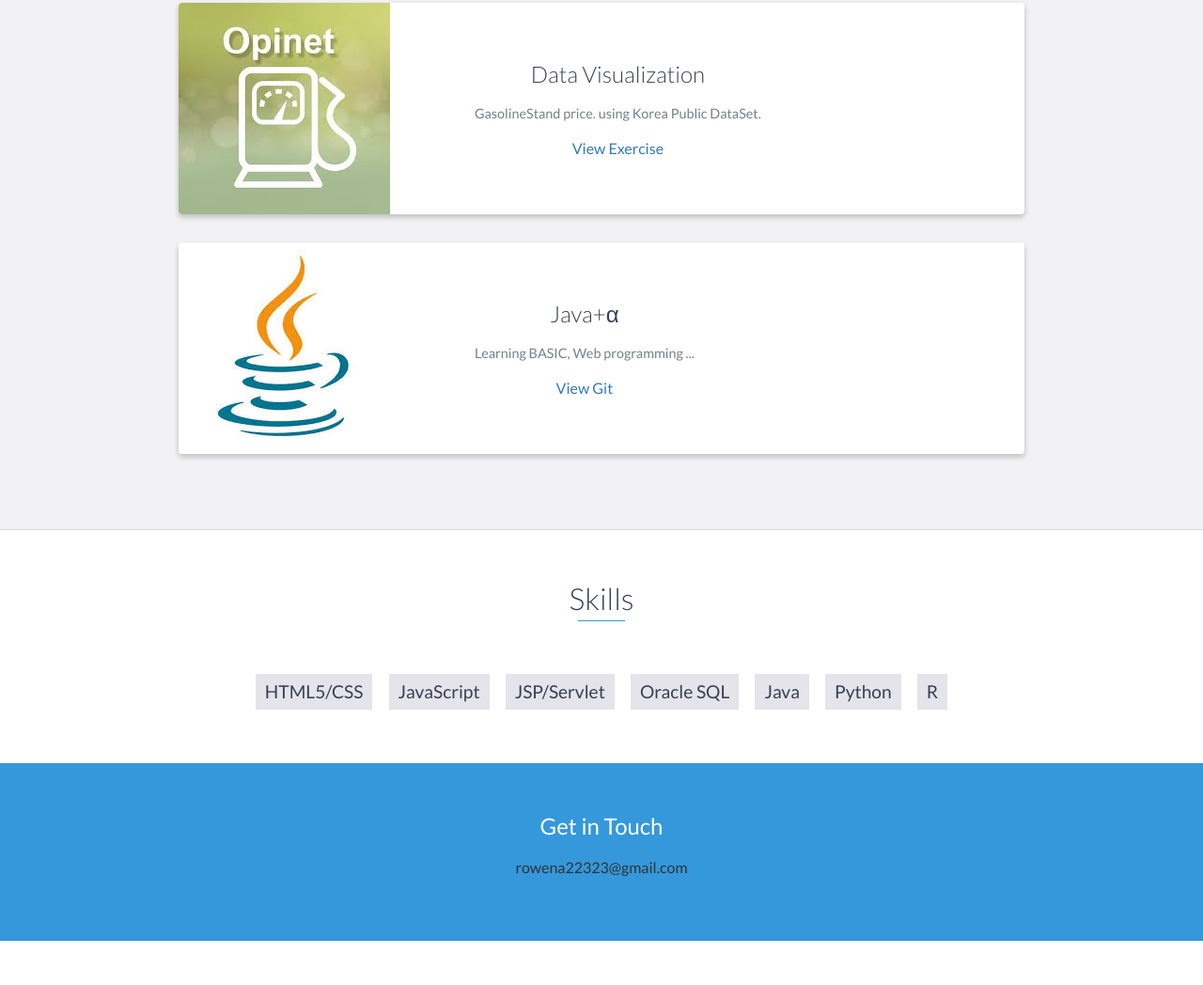
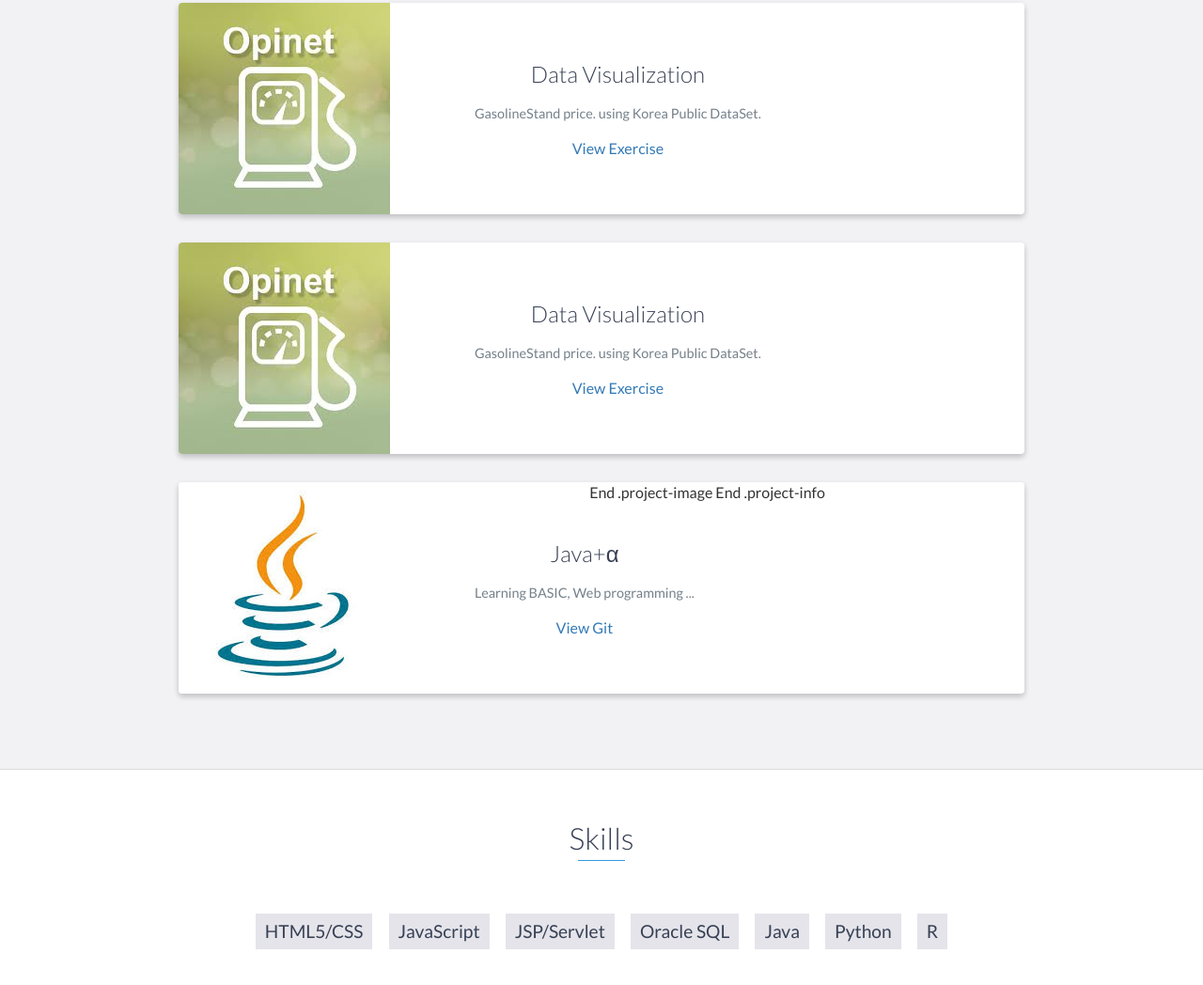
Before and after one commit to rowena22323/rowena22323.github.io, a website: page index.html in a window 1280 px wide. Shown: the part 2578-3626 px from the top of the page at 94% size. Drawn offline with nearby package versions, Linux system fonts and the light colour scheme.

Commit message:
parallel

```diff
--- a/index.html
+++ b/index.html
@@ -175,9 +175,24 @@
                 <!-- End .project -->
                 <div class="project shadow-large">
                     <div class="project-image">
+                        <img src="images/opinet.jpeg" />
+                    </div>
+                    <!-- End .project-image -->
+                    <div class="project-info">
+                        <h3>Data Visualization</h3>
+                        <p>
+                            GasolineStand price. using Korea Public DataSet.
+                        </p>
+                        <a href="GSstand.html">View Exercise</a>
+                    </div>
+                    <!-- End .project-info -->
+                </div>
+                <!-- End .project -->
+                <div class="project shadow-large">
+                    <div class="project-image">
                         <img src="images/java.jpeg" />
                     </div>
-                    <!-- End .project-image -->
+                     End .project-image
                     <div class="project-info">
                         <h3>Java+&alpha;</h3>
                         <p>
@@ -185,7 +200,7 @@
                         </p>
                         <a href="https://github.com/rowena22323/JAVA.git">View Git</a>
                     </div>
-                    <!-- End .project-info -->
+                    End .project-info
                 </div>
                 <!-- End .project -->
             </div>
```
Also changed, not shown: 1 other file.
